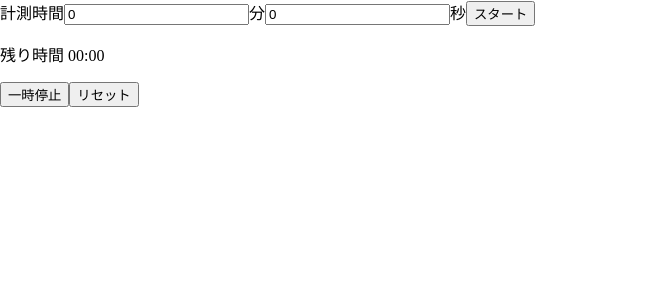
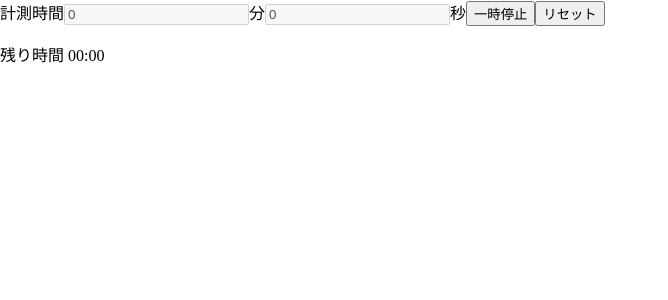
Before and after one commit to mizore-fu/react-timer, a React (Create React App) app in the folder app/: page / in a window 1280 px wide. Both pictures are taken after a click on the button "スタート". Shown: the top 300 px of the page, without its empty margins (0-668 px from the left). Built offline with nearby package versions, Linux system fonts and the light colour scheme.

Commit message:
一時停止、リセットボタンを作成

```diff
--- a/app/src/App.tsx
+++ b/app/src/App.tsx
@@ -1,20 +1,26 @@
 import React, { useState } from "react";
 import { InputForm } from "./components/InputForm";
+import { StopButtons } from "./components/StopButtons";
 
 function App() {
+  const [isCounting, setCounting] = useState<boolean>(false);
+  const [measurementTime, setMeasurementTime] = useState<number>(0);
   const [remainingTime, setRemainingTime] = useState<number>(0);
 
-  const startCounting = (inputMinutes: number, inputSeconds: number) => {
-    setRemainingTime(inputMinutes * 60 + inputSeconds);
-    console.log(remainingTime);
+  const startCounting = (inputTime: number) => {
+    setMeasurementTime(inputTime);
+    setRemainingTime(inputTime);
+    setCounting(true);
   };
 
   return (
     <div className="App">
-      <InputForm startCounting={startCounting} />
+      {isCounting ? (
+        <StopButtons measurementTime={measurementTime} />
+      ) : (
+        <InputForm startCounting={startCounting} />
+      )}
       <p>残り時間 00:00</p>
-      <button>一時停止</button>
-      <button>リセット</button>
     </div>
   );
 }
--- a/app/src/components/InputForm.tsx
+++ b/app/src/components/InputForm.tsx
@@ -1,7 +1,7 @@
 import React, { FC, useState } from "react";
 
 type Props = {
-  startCounting: (inputMinutes: number, inputSeconds: number) => void;
+  startCounting: (inputTime: number) => void;
 };
 
 export const InputForm: FC<Props> = ({ startCounting }) => {
@@ -10,7 +10,8 @@ export const InputForm: FC<Props> = ({ startCounting }) => {
 
   const handleSubmit = (e: React.FormEvent<HTMLFormElement>) => {
     e.preventDefault();
-    startCounting(inputMinutes, inputSeconds);
+    const inputTime = inputMinutes * 60 + inputSeconds;
+    startCounting(inputTime);
   };
 
   return (
--- /dev/null
+++ b/app/src/components/StopButtons.tsx
@@ -0,0 +1,22 @@
+import React, { FC } from "react";
+
+type Props = {
+  measurementTime: number;
+};
+
+export const StopButtons: FC<Props> = ({ measurementTime }) => {
+  return (
+    <div>
+      計測時間
+      <input
+        type="number"
+        defaultValue={Math.floor(measurementTime / 60)}
+        disabled
+      />
+      分
+      <input type="number" defaultValue={measurementTime % 60} disabled />秒
+      <button>一時停止</button>
+      <button>リセット</button>
+    </div>
+  );
+};
```
